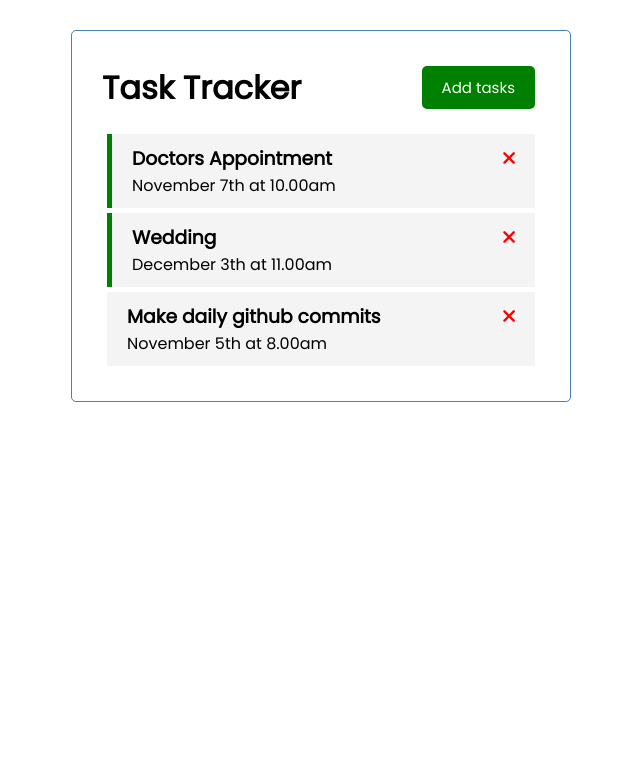
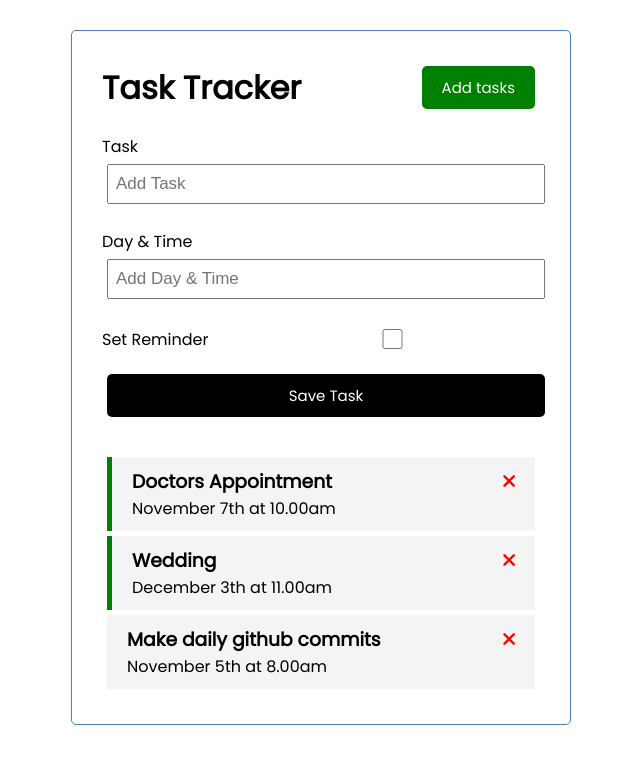
Before and after one commit to LordRanchoatos/vue-task-manager, a Vue app: page / in a window 1280 px wide. Shown: the top 764 px of the page, without its empty margins (319-959 px from the left). Built offline with nearby package versions, Linux system fonts and the light colour scheme.

Commit message:
added task component

```diff
--- a/src/App.vue
+++ b/src/App.vue
@@ -1,6 +1,7 @@
 <template>
   <div class="container">
   <Header title="Task Tracker" />
+  <AddTask @add-task="addTask" />
   <Tasks @toggle-reminder="toggleReminder" @delete-task="deleteTask" :tasks="tasks" />
   </div>
 </template>
@@ -8,11 +9,13 @@
 <script>
 import Header from './components/Header.vue'
 import Tasks from './components/Tasks.vue'
+import AddTask from './components/AddTask.vue'
 
 export default {
   name: 'App',
   components: {
     Header,
+    AddTask,
     Tasks,
   },
   data() {
@@ -25,6 +28,9 @@
       if (confirm('Are you sure?')){
         this.tasks = this.tasks.filter((task) => task.id !== id )
       }
+    },
+    addTask(task){
+      this.tasks = [...this.tasks, task]
     },
     toggleReminder(id){
       console.log("id here:",id)
--- /dev/null
+++ b/src/components/AddTask.vue
@@ -0,0 +1,90 @@
+<template>
+     <form @submit="onSubmit" class="add-form">
+    <div class="form-control">
+      <label>Task</label>
+      <input type="text" v-model="text" name="text" placeholder="Add Task" />
+    </div>
+    <div class="form-control">
+      <label>Day & Time</label>
+      <input
+        type="text"
+        v-model="day"
+        name="day"
+        placeholder="Add Day & Time"
+      />
+    </div>
+    <div class="form-control form-control-check">
+      <label>Set Reminder</label>
+      <input type="checkbox" v-model="reminder" name="reminder" />
+    </div>
+
+    <input type="submit" value="Save Task" class="btn btn-block" />
+  </form>
+</template>
+
+<script>
+    export default {
+        name: 'AddTask',
+        data(){
+            return {
+                text: '',
+                day: '',
+                reminder: false,
+            }
+        },
+        methods: {
+            onSubmit(e){
+                e.preventDefault()
+
+                if(!this.text){
+                    alert('Enter a task.')
+                    return
+                }
+
+                const newTask = {
+                    id: Math.floor(Math.random() * 100000),
+                    text: this.text,
+                    day: this.day,
+                    reminder: this.reminder
+                }
+
+                this.$emit('add-task', newTask)
+
+                this.text = ''
+                this.day = ''
+                this.reminder = false
+            }
+        }
+    }
+</script>
+
+<style scoped>
+.add-form {
+  margin-bottom: 40px;
+}
+.form-control {
+  margin: 20px 0;
+}
+.form-control label {
+  display: block;
+}
+.form-control input {
+  width: 100%;
+  height: 40px;
+  margin: 5px;
+  padding: 3px 7px;
+  font-size: 17px;
+}
+.form-control-check {
+  display: flex;
+  align-items: center;
+  justify-content: space-between;
+}
+.form-control-check label {
+  flex: 1;
+}
+.form-control-check input {
+  flex: 2;
+  height: 20px;
+}
+</style>
```
